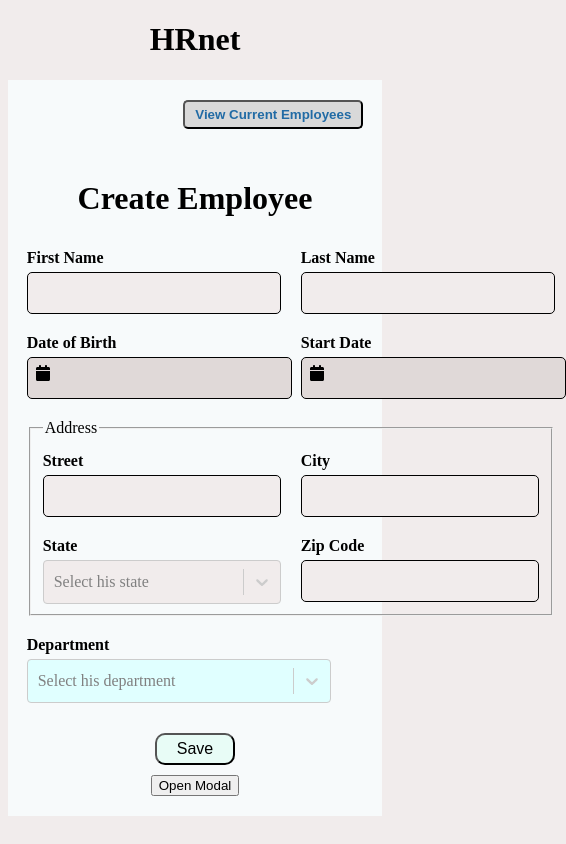
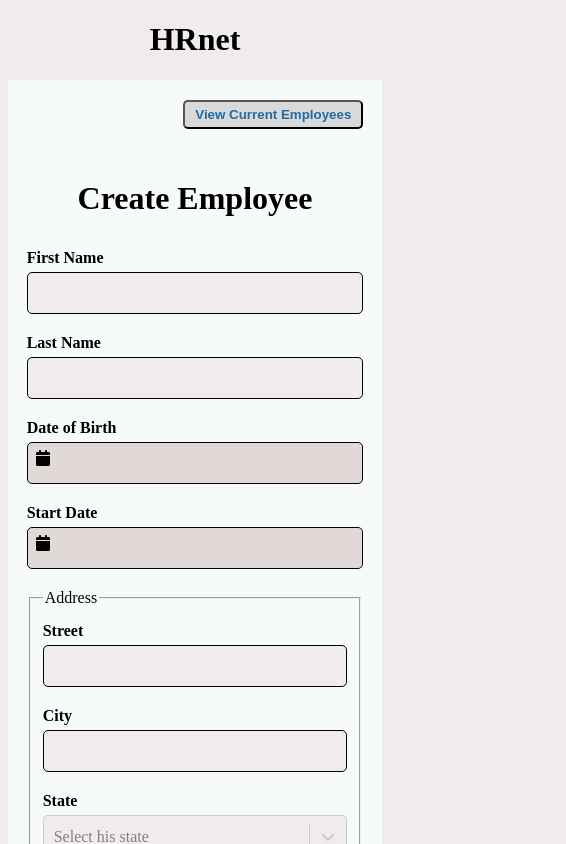
Before and after one commit to nassmim/oc-wealthHealth, a React (Vite) app: page / in a window 390 px wide. Shown: the top 844 px of the page, 566 px wide, since content can reach past the window. Built offline with nearby package versions, Linux system fonts and the light colour scheme.

Commit message:
fix: form is now more responsive

```diff
--- a/src/features/CreateEmployee/style.ts
+++ b/src/features/CreateEmployee/style.ts
@@ -13,6 +13,11 @@ export const FormStyled = styled.div`
   gap: 20px;
   width: 100%;
   margin-bottom: 20px;
+
+  @media (max-width: 500px) {
+    display: flex;
+    flex-direction: column;
+  }
 `
 
 export const FieldStyled = styled.div`
@@ -36,6 +41,10 @@ export const FieldStyled = styled.div`
 
   .datepicker {
     width: 100%;
+
+    .react-datepicker__input-container {
+      display: flex;
+    }
 
     input {
       width: 90%;
@@ -62,8 +71,17 @@ export const FieldsetStyled = styled.fieldset`
   grid-column-start: 1;
   grid-column-end: 3;
   padding-top: 15px;
+
+  @media (max-width: 500px) {
+    display: flex;
+    flex-direction: column;
+  }
 `
 
 export const DepartmentField = styled(FieldStyled)`
   width: 120%;
+
+  @media (max-width: 500px) {
+    width: 100%;
+  }
 `
```
